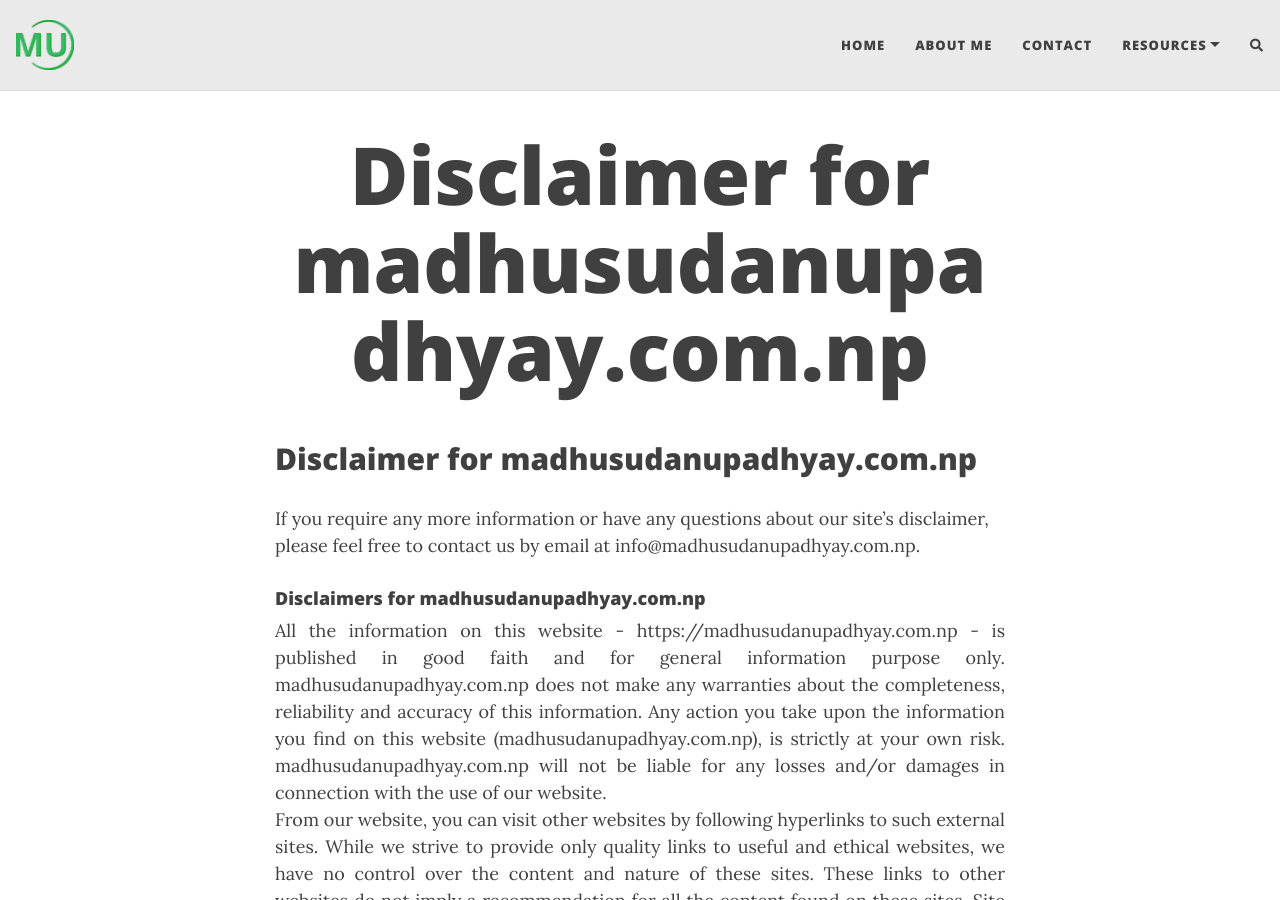
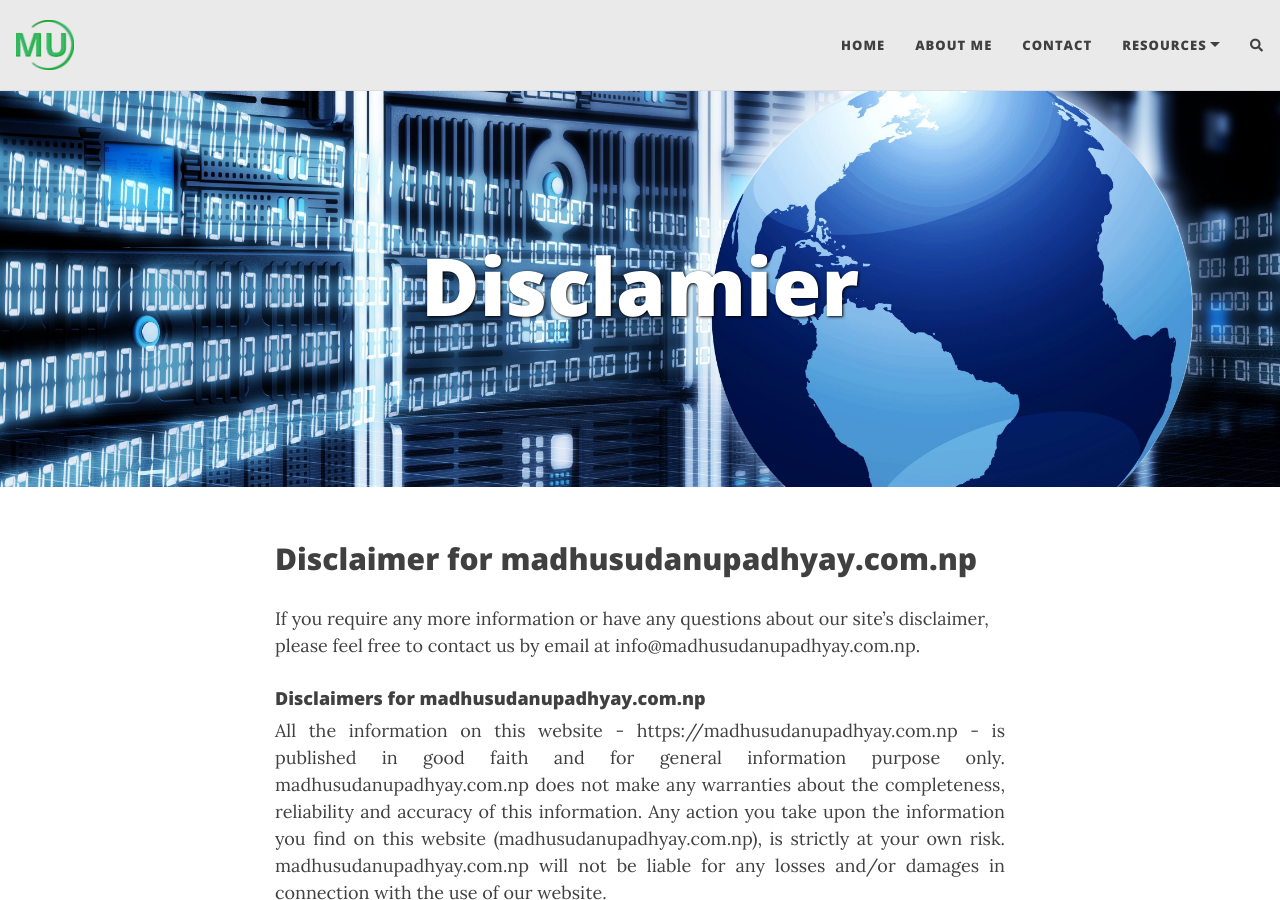
Before and after one commit to adwithme/adwithme.github.io, a Jekyll site: the page built from Dis.md, in a window 1280 px wide and 900 px high. Built offline with Jekyll 4.4.1, drawn with Linux system fonts in a browser that asks for light colours; nearby versions of some CDN libraries; our own code applies the rules of GitHub Pages for plain Markdown files; comment, search, counter and statistics services are not loaded.

Commit message:
Disclamier Changer

```diff
--- a/Dis.md
+++ b/Dis.md
@@ -1,4 +1,9 @@
-
+---
+layout: page
+title: Disclamier
+subtitle:
+cover-img: /img/policy.jpg
+---
 
 ## Disclaimer for madhusudanupadhyay.com.np
 If you require any more information or have any questions about our site's disclaimer, please feel free to contact us by email at info@madhusudanupadhyay.com.np.
```
